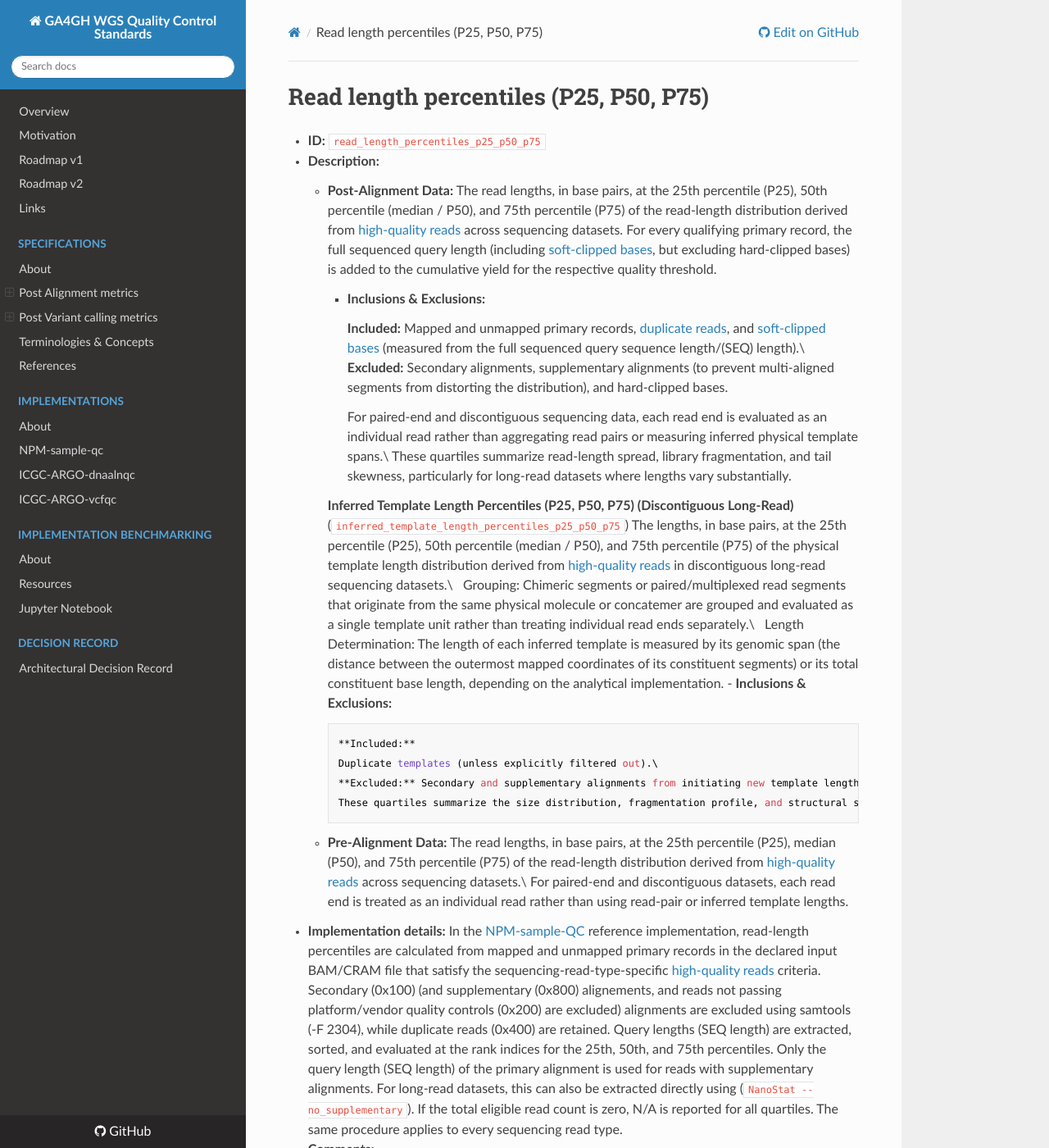
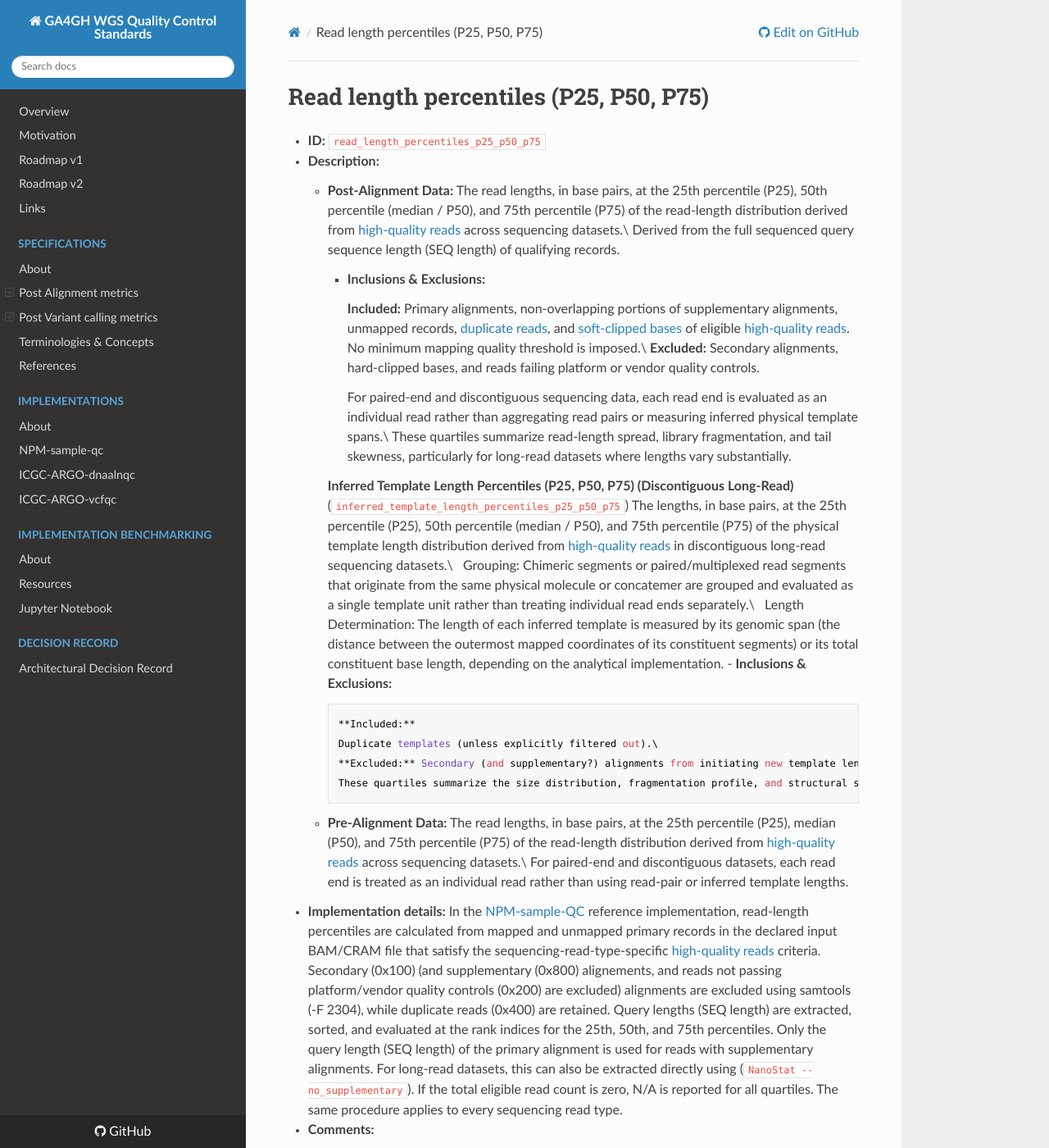
Before and after one commit to ga4gh/quality-control-wgs, an MkDocs documentation site: the page built from docs/metrics_definitions/lr-reads_length_p25_p50_p75.md, in a window 1280 px wide and 1400 px high. Shown: the whole window at 82% size. Built offline with MkDocs 1.6.1, drawn with Linux system fonts in a browser that asks for light colours; nearby versions of some CDN libraries.

Commit message:
update metric description

```diff
--- a/docs/metrics_definitions/lr-reads_length_p25_p50_p75.md
+++ b/docs/metrics_definitions/lr-reads_length_p25_p50_p75.md
@@ -3,13 +3,13 @@
 - **ID:** `read_length_percentiles_p25_p50_p75`
 - **Description:**
     - **Post-Alignment Data:**
-   The read lengths, in base pairs, at the 25th percentile (P25), 50th percentile (median / P50), and 75th percentile (P75) of the read-length distribution derived from [high-quality reads](terminologies.md#high-quality-reads) across sequencing datasets.
-   For every qualifying primary record, the full sequenced query length (including [soft-clipped bases](terminologies.md#clipped-bases), but excluding hard-clipped bases) is added to the cumulative yield for the respective quality threshold.
+   The read lengths, in base pairs, at the 25th percentile (P25), 50th percentile (median / P50), and 75th percentile (P75) of the read-length distribution derived from [high-quality reads](terminologies.md#high-quality-reads) across sequencing datasets.\
+   Derived from the full sequenced query sequence length (SEQ length) of qualifying records.
         - **Inclusions & Exclusions:**
 
             **Included:**
-            Mapped and unmapped primary records, [duplicate reads](terminologies.md#duplicated-reads), and [soft-clipped bases](terminologies.md#clipped-bases) (measured from the full sequenced query sequence length/(SEQ) length).\
-            **Excluded:** Secondary alignments, supplementary alignments (to prevent multi-aligned segments from distorting the distribution), and hard-clipped bases.
+            Primary alignments, non-overlapping portions of supplementary alignments, unmapped records, [duplicate reads](terminologies.md#duplicated-reads), and [soft-clipped bases](terminologies.md#clipped-bases) of eligible [high-quality reads](terminologies.md#high-quality-reads). No minimum mapping quality threshold is imposed.\
+            **Excluded:** Secondary alignments, hard-clipped bases, and reads failing platform or vendor quality controls.
 
             For paired-end and discontiguous sequencing data, each read end is evaluated as an individual read rather than aggregating read pairs or measuring inferred physical template spans.\
             These quartiles summarize read-length spread, library fragmentation, and tail skewness, particularly for long-read datasets where lengths vary substantially.
@@ -22,7 +22,7 @@
 
             **Included:**
             Duplicate templates (unless explicitly filtered out).\
-            **Excluded:** Secondary and supplementary alignments from initiating new template length calculations.\
+            **Excluded:** Secondary (and supplementary?) alignments from initiating new template length calculations.\
             These quartiles summarize the size distribution, fragmentation profile, and structural span of the original input library molecules, serving as a key indicator of proximity-ligation success and library integrity.
 
     - **Pre-Alignment Data:**
```
